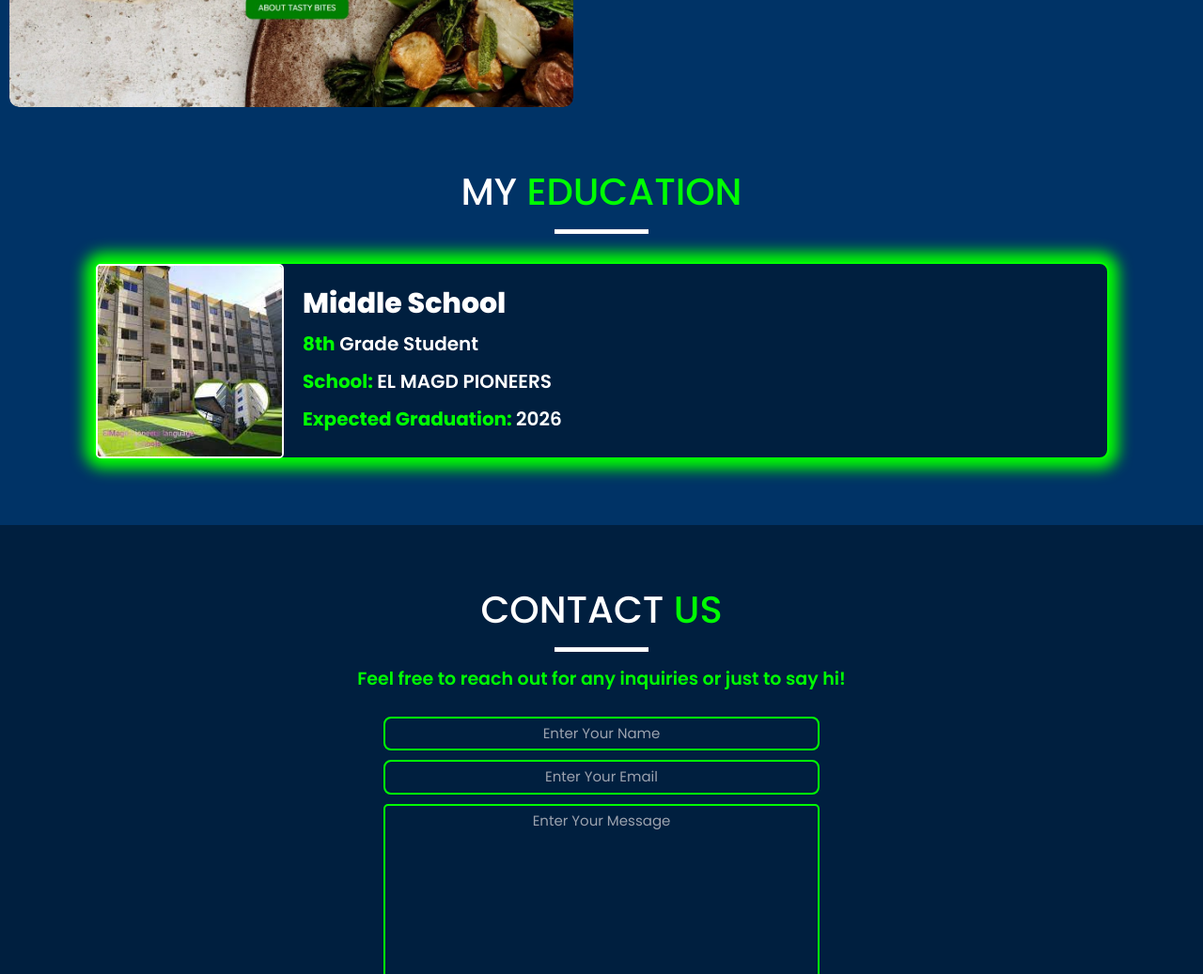
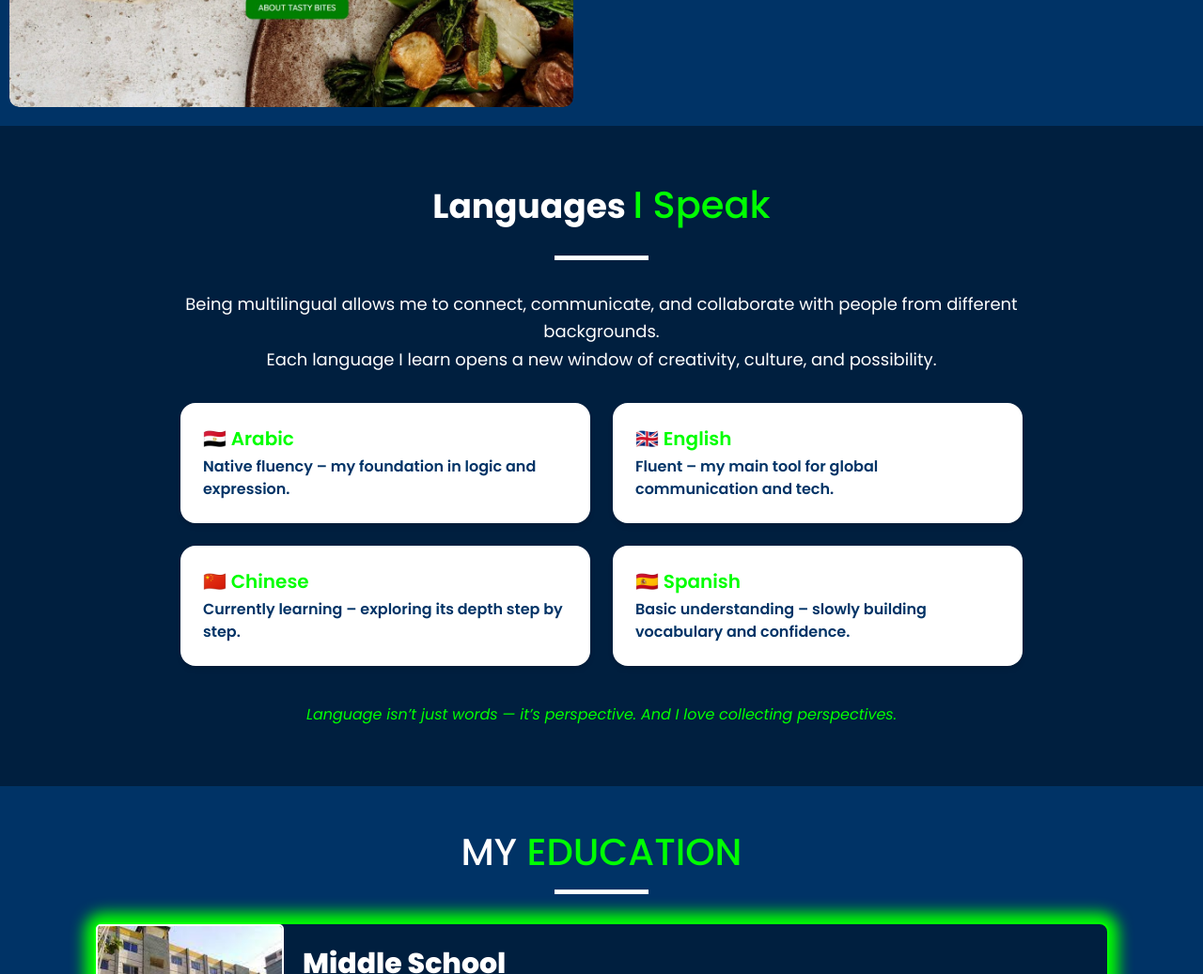
Before and after one commit to mariam149-abdo/porto, a plain HTML site: page index.html in a window 1280 px wide. Shown: the part 5060-6097 px from the top of the page at 94% size. Drawn offline with nearby package versions, Linux system fonts and the light colour scheme; a web font is replaced by a local one.

Commit message:
add lang.

```diff
--- a/index.html
+++ b/index.html
@@ -255,39 +255,40 @@ dedication to continuous learning and improvement.</p>
         </div>
     </section>
             <!-- projects-end -->
-             <!-- <section class="bg-white py-16 px-6 lg:px-32 text-gray-800" id="languages">
+             <section class="bg-[color:var(--bg-color)] py-16 px-6 lg:px-32 text-gray-800" id="languages">
   <div class="max-w-4xl mx-auto text-center">
-    <h2 class="text-4xl font-bold mb-4 text-gray-900">🌍 Languages I Speak</h2>
-    <p class="text-lg mb-10 text-gray-600 leading-relaxed">
+    <h3 class="text-4xl font-bold mb-8 text-white">Languages <span class="h3span">I Speak</span></h3>
+        <hr class="hr">
+    <p class="text-lg my-8 text-white leading-relaxed ">
       Being multilingual allows me to connect, communicate, and collaborate with people from different backgrounds. <br>
       Each language I learn opens a new window of creativity, culture, and possibility.
     </p>
 
     <div class="grid gap-6 sm:grid-cols-2 lg:grid-cols-2">
-      <div class="bg-gray-50 shadow-md rounded-2xl p-6 text-left hover:shadow-lg transition duration-300">
-        <h3 class="text-xl font-semibold mb-1">🇸🇦 Arabic</h3>
-        <p class="text-gray-600">Native fluency – my foundation in logic and expression.</p>
+      <div class="bg-white shadow-md rounded-2xl p-6 text-left transorm hover:scale-105 ease  transition duration-300">
+       <h3 class="text-xl text-[color:var(--primary-color)] font-semibold mb-1">🇪🇬 Arabic</h3>
+        <p class="text-[color:var(--secondary-color)] font-semibold">Native fluency – my foundation in logic and expression.</p>
       </div>
 
-      <div class="bg-gray-50 shadow-md rounded-2xl p-6 text-left hover:shadow-lg transition duration-300">
-        <h3 class="text-xl font-semibold mb-1">🇬🇧 English</h3>
-        <p class="text-gray-600">Fluent – my main tool for global communication and tech.</p>
+      <div class="bg-white shadow-md rounded-2xl p-6 text-left transorm hover:scale-105 ease  transition duration-300">
+        <h3 class="text-xl  text-[color:var(--primary-color)] font-semibold mb-1">🇬🇧 English</h3>
+        <p class="text-[color:var(--secondary-color)] font-semibold">Fluent – my main tool for global communication and tech.</p>
       </div>
 
-      <div class="bg-gray-50 shadow-md rounded-2xl p-6 text-left hover:shadow-lg transition duration-300">
-        <h3 class="text-xl font-semibold mb-1">🇨🇳 Chinese</h3>
-        <p class="text-gray-600">Currently learning – exploring its depth step by step.</p>
+      <div class="bg-white shadow-md rounded-2xl p-6 text-left transorm hover:scale-105 ease transition duration-300">
+        <h3 class="text-xl  text-[color:var(--primary-color)] font-semibold mb-1">🇨🇳 Chinese</h3>
+        <p class="text-[color:var(--secondary-color)] font-semibold">Currently learning – exploring its depth step by step.</p>
       </div>
 
-      <div class="bg-gray-50 shadow-md rounded-2xl p-6 text-left hover:shadow-lg transition duration-300">
-        <h3 class="text-xl font-semibold mb-1">🇪🇸 Spanish</h3>
-        <p class="text-gray-600">Basic understanding – slowly building vocabulary and confidence.</p>
+      <div class="bg-white shadow-md rounded-2xl p-6 text-left transorm hover:scale-105 ease  transition duration-300">
+        <h3 class="text-xl  text-[color:var(--primary-color)] font-semibold mb-1">🇪🇸 Spanish</h3>
+        <p class="text-[color:var(--secondary-color)] font-semibold">Basic understanding – slowly building vocabulary and confidence.</p>
       </div>
     </div>
-    <p class="mt-10 text-md text-gray-500 italic">
+    <p class="mt-10 text-md text-[color:var(--primary-color)] italic">
       Language isn’t just words — it’s perspective. And I love collecting perspectives.
     </p>
-  </div> -->
+  </div>
 </section>
 
                <!-- education-start -->
```
